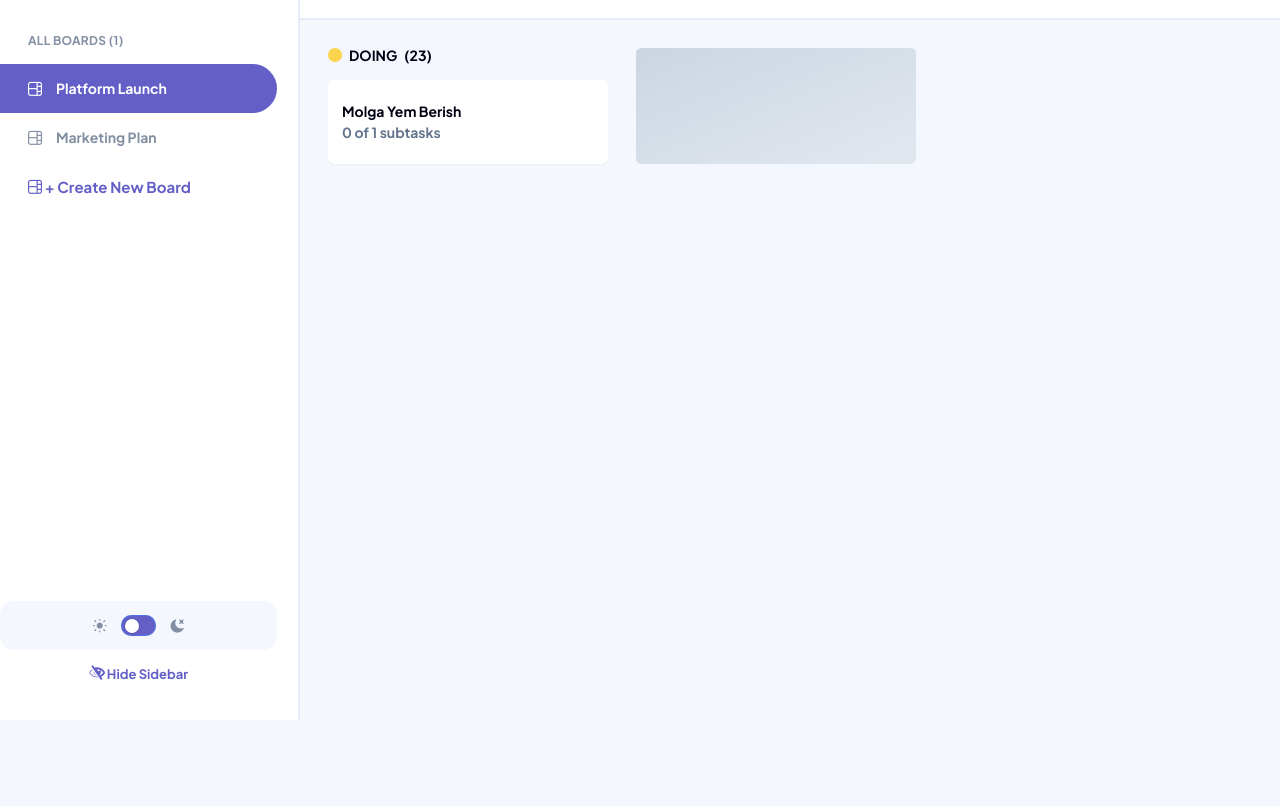
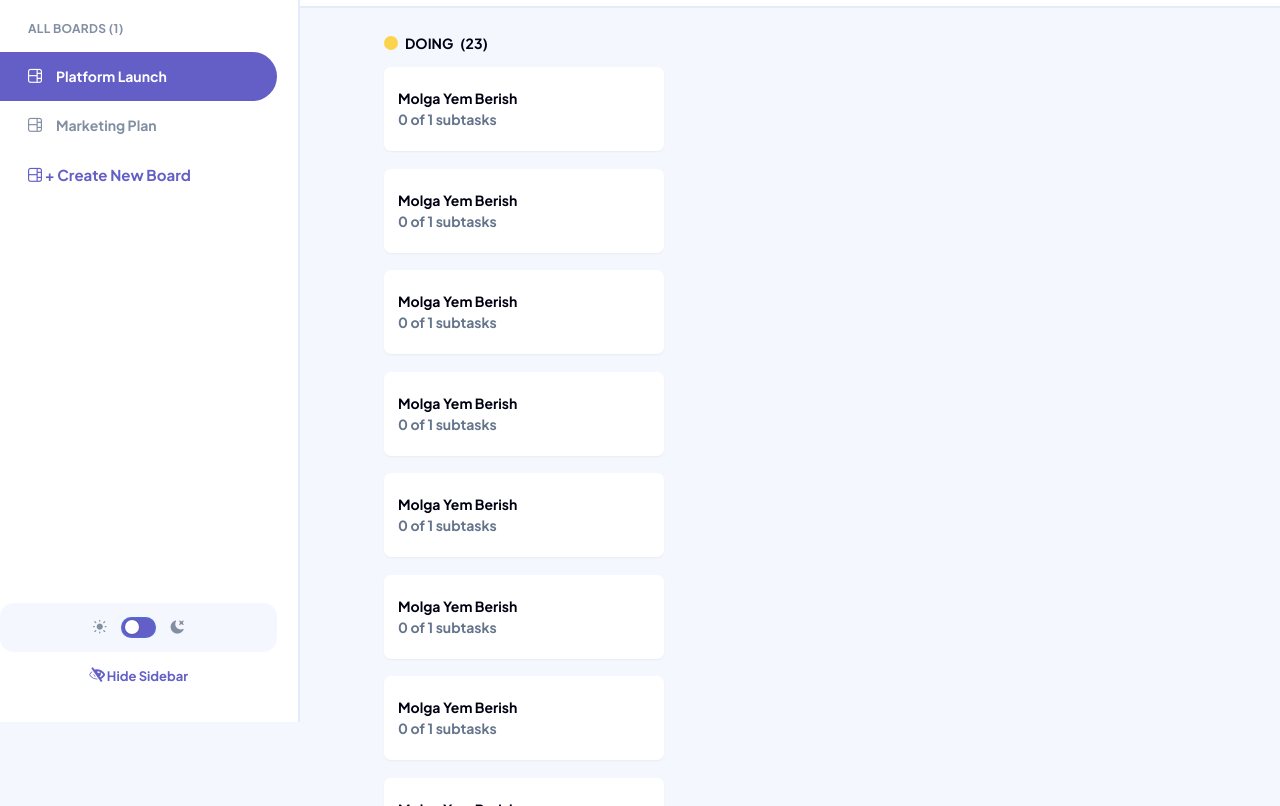
Before and after one commit to zawkindev/kanban, a website: page index.html in a window 1280 px wide. Shown: the part 80-886 px from the top of the page. Before the commit the page ends 800 px from the top, so only its background shows below. Drawn offline with Linux system fonts and the light colour scheme; files whose address does not match are found by name.

Commit message:
fix: layout

```diff
--- a/assets/css/style.css
+++ b/assets/css/style.css
@@ -12,13 +12,21 @@
   font-size: 14px;
   font-weight: 700;
 }
-body.active {
-  overflow-y: hidden;
+
+#playGround{
+  justify-content: safe start;
 }
+
+aside{
+  max-height: calc(100vh - 6rem);
+}
+
 .theme-light {
   --bg-page-color: #f4f7fd;
   --bg-content-color: #fff;
   --sh-color: #828fa3;
+  --gradient-f: #e4f7fd;
+  --gradient-t: #e0ebfa;
   --text-color: #000112;
   --lines-color: #e4ebfa;
   --gray-color: #828fa3;
@@ -29,6 +37,8 @@ body.active {
   --bg-page-color: #20212c;
   --bg-content-color: #2b2c37;
   --sh-color: #3e3f4e;
+  --gradient-f: #3e3f4e;
+  --gradient-t: #2b2c37;
   --text-color: #fff;
   --lines-color: #3e3f4e;
   --gray-color: #fff;
--- a/components/layout/layout.js
+++ b/components/layout/layout.js
@@ -39,7 +39,7 @@ if (columns.length === 0) {
     playGround.classList.remove("justify-center");
     div.innerHTML = `<div
       id="newColumn"
-      class="w-280 h-full  rounded-md bg-gradient-to-br from-slate-300 to-slate-200 "
+                        class="w-280 h-[calc(100%-50px)] mt-[40px]  rounded-md bg-gradient-primary"
     ></div>`;
     playGround.appendChild(div);
 }
--- a/index.html
+++ b/index.html
@@ -21,14 +21,14 @@
 >
 <div class="flex flex-col h-full w-full">
     <!-- HEADER -->
-    <header class="flex items-center w-full px-6 z-10 bg-content-color h-28 w-full">
+    <header class="flex items-center px-6 z-10 bg-content-color h-28 w-full">
         <!-- HEADER LOGO -->
         <div
                 class="h-full min-w-[279px] flex text-black font-bold md:border-r-2 border-lines-color transition duration-200 ease-in-out focus:outline-none hover:opacity-80"
         >
             <a
                     class="header-logo cursor-pointer md:flex flex items-center justify-center gap-4"
-                    href="layout.html"
+                    href="index.html"
             >
                 <svg
                         class=""
@@ -106,7 +106,7 @@
         <div class="blocker"></div>
         <!-- SIDEBAR -->
         <aside
-                class="sidebar pr-6 min-w-[300px] hidden md:border-r-2  border-lines-color z-50 md:h-full md:flex md:flex-col justify-between md:items-center transition duration-200 ease-in-out bg-content-color"
+                class="sidebar pr-6 min-w-[300px] md:border-r-2  border-lines-color md:h-full md:flex md:flex-col justify-between md:items-center transition duration-200 ease-in-out bg-content-color"
         >
             <!-- LOGO -->
             <!-- class=" ml-8 mr-4 " -->
@@ -166,18 +166,17 @@
                 <button
                         class="btn sidebar-hider rounded-full w-full mt-2 mb-8 text-center py-2 font-plus-jakarta-sans font-bold cursor-pointer transition duration-200 ease-in-out text-[13px] leading-6 focus:outline-none hover:bg-btn-light-color text-primary-color"
                 >
-                    <i class="icon-eye-close text-primary-color font-bold"></i>
-                    Hide Sidebar
+                    <i class="icon-eye-close text-primary-color font-bold"></i> Hide Sidebar
                 </button>
             </div>
         </aside>
         <!-- LAYOUT -->
         <section
-                class=" w-full h-fit flex flex-row flex-1 border-t-2 border-lines-color overflow-auto gap-8 p-8"
+                class="w-full h-full flex flex-row z-auto  flex-1 border-t-2 border-lines-color overflow-scroll gap-8 p-8 pl-24 "
                 id="playGround"
         ><!-- SIDEBAR REVEALER -->
             <div
-                    class="absolute sidebar-revealer hidden md:block left-0 bottom-10 py-5"
+                    class="absolute sidebar-revealer hidden md:block left-0 bottom-32 py-5 z-50"
             >
                 <i
                         class="icon-eye btn rounded-r-full text-[16px] text-[#fff] hover:bg-primary-light-color cursor-pointer px-6 py-5 bg-[#635FC7] transition duration-200 ease-in-out focus:outline-none"
@@ -190,7 +189,10 @@
                     <span class="inline-block">Doing</span>
                     <span class="inline-block">(23)</span>
                 </div>
-
+<!--                <div-->
+<!--                        id="newColumn"-->
+<!--                        class="w-280 h-[calc(100%-40px)]  rounded-md bg-gradient-primary"-->
+<!--                ></div>-->
             </div>
 
         </section>
--- a/js/dataBase.js
+++ b/js/dataBase.js
@@ -17,6 +17,51 @@
     ],
     cards: [
         {
+            id: "default",
+            name: "Molga yem berish",
+            columnId: "default",
+            subtasks: ["default"],
+        },{
+            id: "default",
+            name: "Molga yem berish",
+            columnId: "default",
+            subtasks: ["default"],
+        },{
+            id: "default",
+            name: "Molga yem berish",
+            columnId: "default",
+            subtasks: ["default"],
+        },{
+            id: "default",
+            name: "Molga yem berish",
+            columnId: "default",
+            subtasks: ["default"],
+        },{
+            id: "default",
+            name: "Molga yem berish",
+            columnId: "default",
+            subtasks: ["default"],
+        },{
+            id: "default",
+            name: "Molga yem berish",
+            columnId: "default",
+            subtasks: ["default"],
+        },{
+            id: "default",
+            name: "Molga yem berish",
+            columnId: "default",
+            subtasks: ["default"],
+        },{
+            id: "default",
+            name: "Molga yem berish",
+            columnId: "default",
+            subtasks: ["default"],
+        },{
+            id: "default",
+            name: "Molga yem berish",
+            columnId: "default",
+            subtasks: ["default"],
+        },{
             id: "default",
             name: "Molga yem berish",
             columnId: "default",
--- a/tailwind.config.js
+++ b/tailwind.config.js
@@ -23,6 +23,9 @@ module.exports = {
             width: {
                 280: "280px",
             },
+            backgroundImage: {
+                'gradient-primary': 'linear-gradient(180deg, var(--gradient-f) 0%, var(--gradient-t) 100%)',
+            }
         },
     },
     plugins: [],
```
Also changed, not shown: assets/css/output.css. Lines whose indentation alone changed are shown as unchanged.
